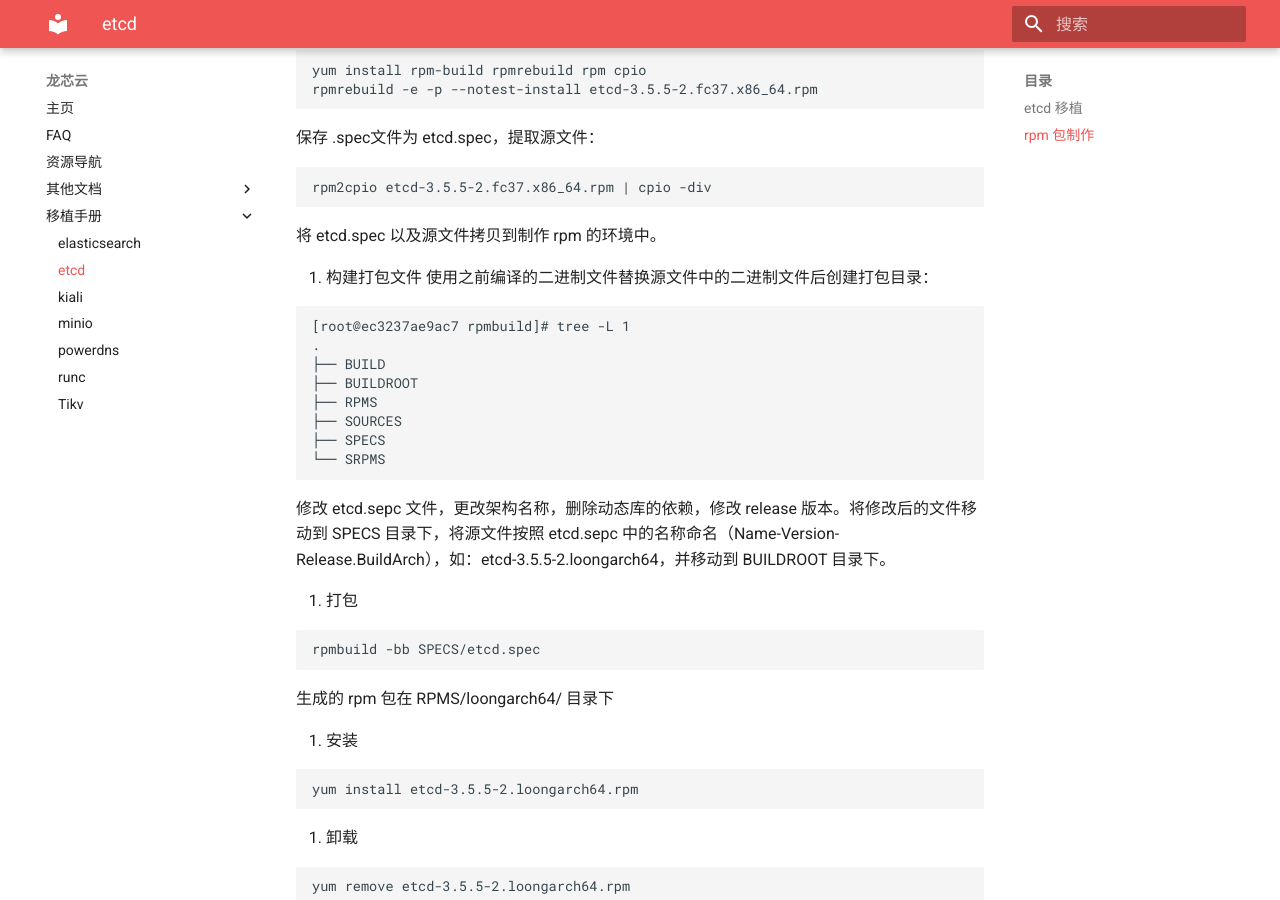
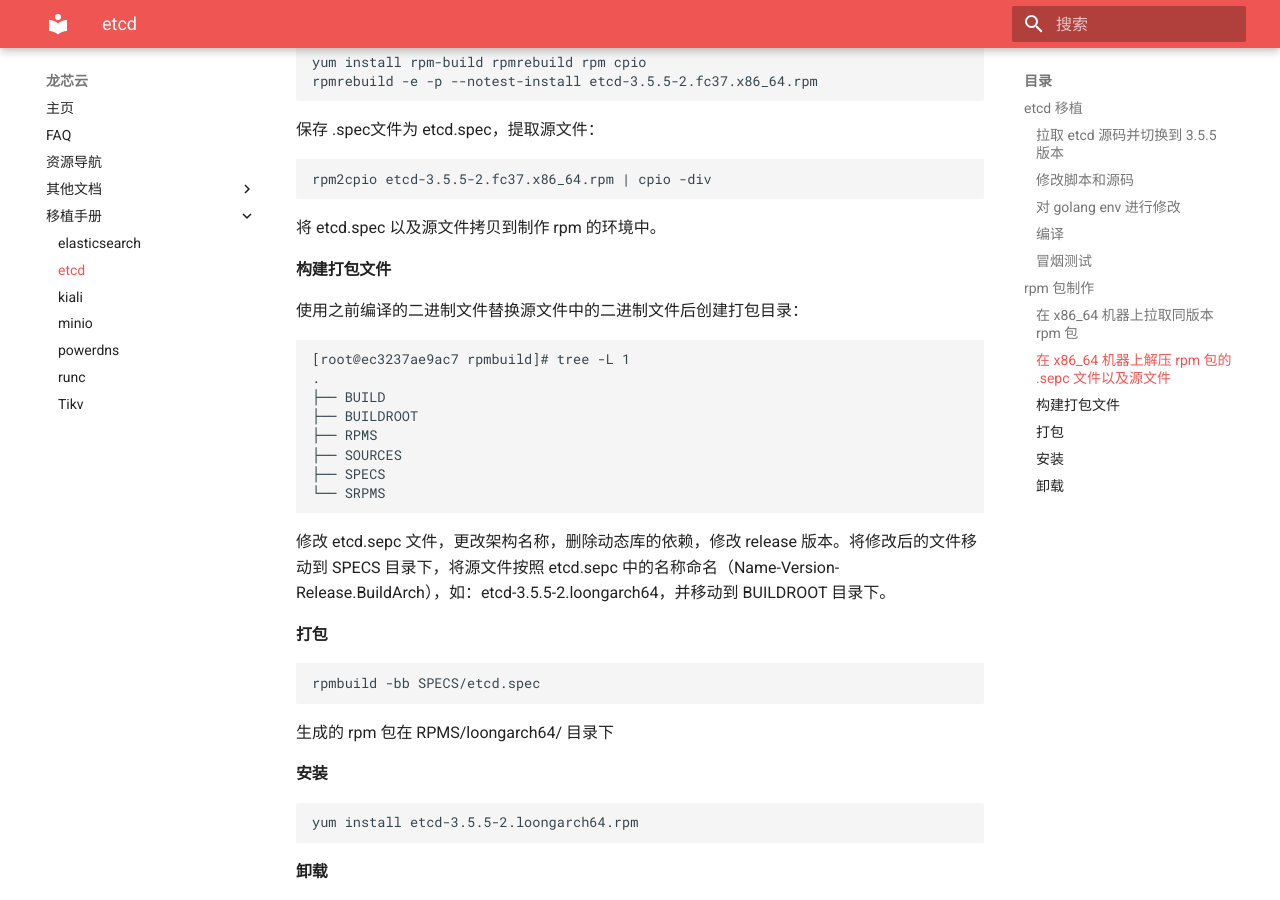
Before and after one commit to Loongson-Cloud-Community/Loongson-Cloud-Community, an MkDocs documentation site: the page built from docs/移植手册/etcd.md, in a window 1280 px wide and 900 px high, scrolled down 1641 px. Built offline with MkDocs 1.6.1 and Material for MkDocs 9.7.7, drawn with Linux system fonts in a browser that asks for light colours; some of the changed lines change nothing that is shown.

Commit message:
Update etcd.md

````diff
--- a/docs/移植手册/etcd.md
+++ b/docs/移植手册/etcd.md
@@ -2,14 +2,12 @@
 
 ## etcd 移植
 移植的环境为 [cr.loongnix.cn/library/golang:1.19-alpine 镜像](https://cr.loongnix.cn/repository/library/golang?tab=tags)。
-
-1. 拉取 [etcd 源码](https://github.com/etcd-io/etcd)并切换到 3.5.5 版本
+#### 拉取 [etcd 源码](https://github.com/etcd-io/etcd)并切换到 3.5.5 版本
 ```
 git clone https://github.com/etcd-io/etcd.git
 git checkout v3.5.5
 ```
-
-2. 修改脚本和源码
+#### 修改脚本和源码
 ```
 diff --git a/scripts/build-binary b/scripts/build-binary
 index b819a3e57..8021192b9 100755
@@ -36,14 +34,12 @@
                 runtime.GOARCH == "s390x" {
                 return
 ```
-
-3. 对 golang env 进行修改
+#### 对 golang env 进行修改
 ```
 go env -w GOSUMDB=off
 go env -w GOPROXY=https://goproxy.cn,direct
 ```
-
-4. 编译
+#### 编译
 ```
 cd server
 go mod vendor
@@ -54,20 +50,16 @@
 ```
 按照同样的流程 go mod vendor，使用 vendor/golang.org/x 替换待编译容器中的 vendor/golang/x，在 vendor/go.etcd.io/bbolt/下 添加 bolt_loong64.go，在 etcdctl 以及 etcdutl 目录下也进行上述替换和添加操作。
 最后在 etcd 根目录下执行：```make / make build```
-
-5. 冒烟测试
+#### 冒烟测试
 ```
 ./bin/etcd --version
 ./bin/etcdctl version
 ./bin/etcdutl version
 ```
-
 ## rpm 包制作
 制作 rpm 包的环境为 [cr.loongnix.cn/loongson/loongnix-server:8.4.0 镜像](https://cr.loongnix.cn/repository/loongson/loongnix-server?tab=tags)。
-
-1. 在 x86_64 机器上拉取同版本 rpm 包
-
-2. 在 x86_64 机器上解压 rpm 包的 .sepc 文件以及源文件
+#### 在 x86_64 机器上拉取同版本 rpm 包
+#### 在 x86_64 机器上解压 rpm 包的 .sepc 文件以及源文件
 ```
 yum install rpm-build rpmrebuild rpm cpio
 rpmrebuild -e -p --notest-install etcd-3.5.5-2.fc37.x86_64.rpm
@@ -77,8 +69,7 @@
 rpm2cpio etcd-3.5.5-2.fc37.x86_64.rpm | cpio -div
 ```
 将 etcd.spec 以及源文件拷贝到制作 rpm 的环境中。
-
-3. 构建打包文件
+#### 构建打包文件
 使用之前编译的二进制文件替换源文件中的二进制文件后创建打包目录：
 ```
 [root@ec3237ae9ac7 rpmbuild]# tree -L 1
@@ -91,18 +82,16 @@
 └── SRPMS
 ```
 修改 etcd.sepc 文件，更改架构名称，删除动态库的依赖，修改 release 版本。将修改后的文件移动到 SPECS 目录下，将源文件按照 etcd.sepc 中的名称命名（Name-Version-Release.BuildArch），如：etcd-3.5.5-2.loongarch64，并移动到 BUILDROOT 目录下。
-
-4. 打包
+#### 打包
 ```
 rpmbuild -bb SPECS/etcd.spec
 ```
 生成的 rpm 包在 RPMS/loongarch64/ 目录下
-
-5. 安装
+#### 安装
 ```
 yum install etcd-3.5.5-2.loongarch64.rpm
 ```
-6. 卸载
+#### 卸载
 ```
 yum remove etcd-3.5.5-2.loongarch64.rpm
 ```
````
